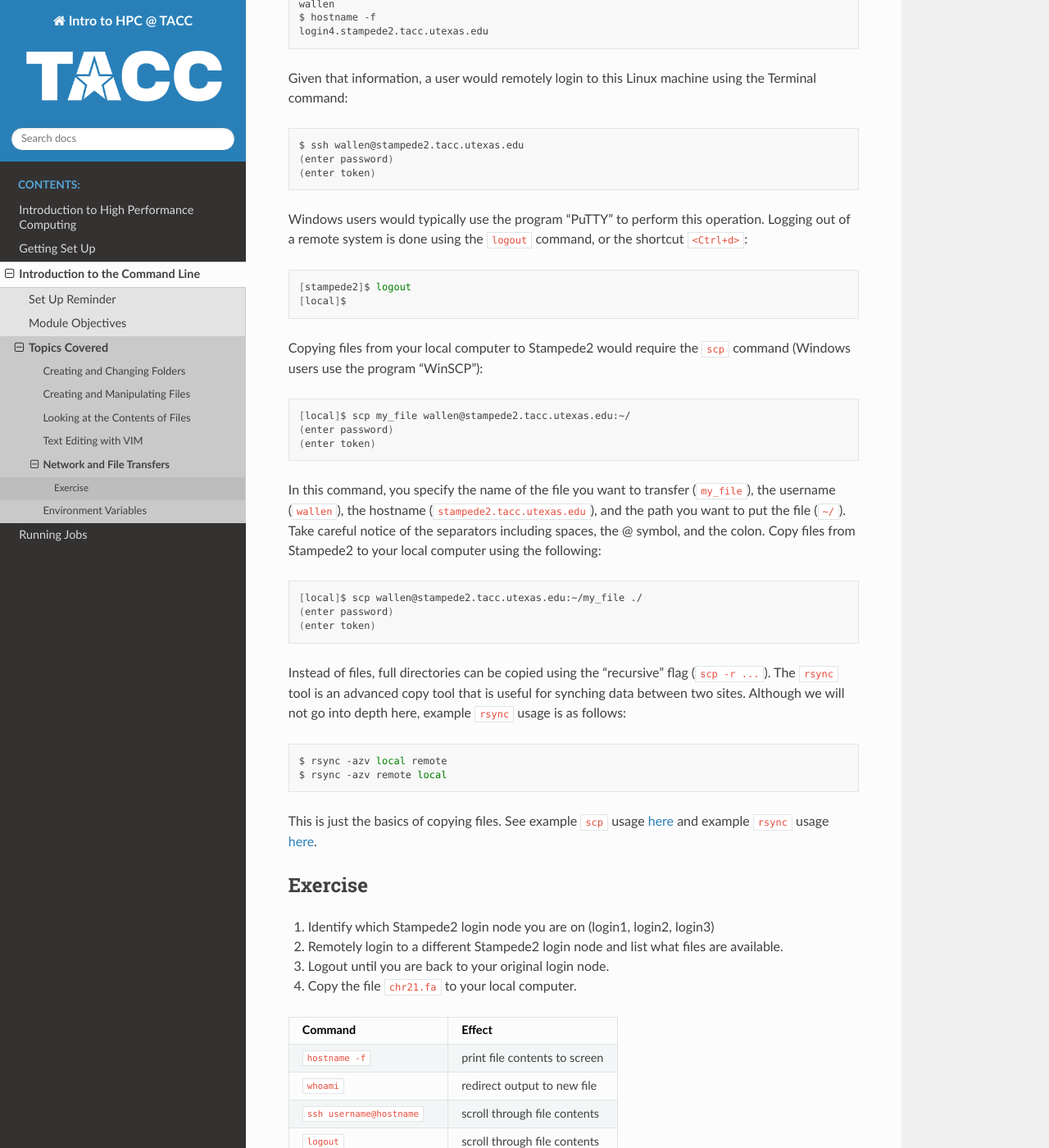
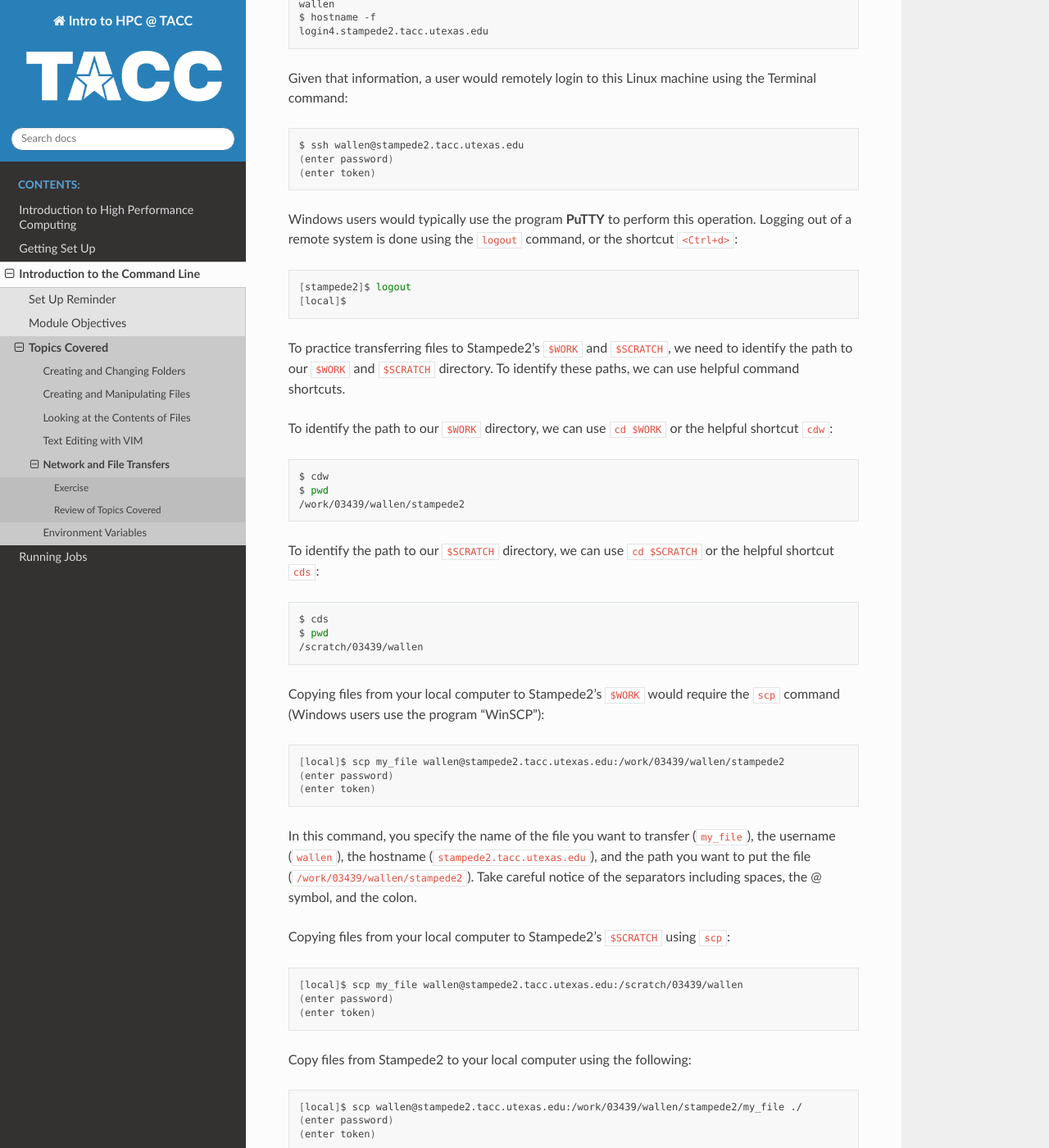
Before and after one commit to ancantu/tacc-reproducible-intro-hpc, a Sphinx documentation site: the page built from docs/source/intro_to_command_line/command_line_05.rst, in a window 1280 px wide and 1400 px high, scrolled down 289 px. Shown: the whole window at 82% size. Built offline with Sphinx 7.4.7 and the Read the Docs theme 2.0.0, drawn with Linux system fonts in a browser that asks for light colours; some of the changed text lies outside the part shown.

Commit message:
updated command_line_05.rst

```diff
--- a/docs/source/intro_to_command_line/command_line_05.rst
+++ b/docs/source/intro_to_command_line/command_line_05.rst
@@ -18,28 +18,58 @@
    (enter password)
    (enter token)
 
-Windows users would typically use the program "PuTTY" to perform this operation. Logging out of a remote system is done using the ``logout`` command, or the shortcut ``<Ctrl+d>``:
+Windows users would typically use the program **PuTTY** to perform this operation. Logging out of a remote system is done using the ``logout`` command, or the shortcut ``<Ctrl+d>``:
 
 .. code-block:: bash
 
   [stampede2]$ logout
   [local]$
 
-Copying files from your local computer to Stampede2 would require the ``scp`` command (Windows users use the program "WinSCP"):
+To practice transferring files to Stampede2's ``$WORK`` and ``$SCRATCH``, we need to identify the path to our ``$WORK`` and ``$SCRATCH`` directory. To identify these paths, we can use helpful command shortcuts.
+
+To identify the path to our ``$WORK`` directory, we can use ``cd $WORK`` or the helpful shortcut ``cdw``:
 
 .. code-block:: bash
 
-   [local]$ scp my_file wallen@stampede2.tacc.utexas.edu:~/
+   $ cdw
+   $ pwd
+   /work/03439/wallen/stampede2
+
+To identify the path to our ``$SCRATCH`` directory, we can use ``cd $SCRATCH`` or the helpful shortcut ``cds``:
+
+.. code-block:: bash
+
+   $ cds
+   $ pwd
+   /scratch/03439/wallen
+
+Copying files from your local computer to Stampede2's ``$WORK`` would require the ``scp`` command (Windows users use the program "WinSCP"):
+
+.. code-block:: bash
+
+   [local]$ scp my_file wallen@stampede2.tacc.utexas.edu:/work/03439/wallen/stampede2
    (enter password)
    (enter token)
 
-In this command, you specify the name of the file you want to transfer (``my_file``), the username (``wallen``), the hostname (``stampede2.tacc.utexas.edu``), and the path you want to put the file (``~/``). Take careful notice of the separators including spaces, the @ symbol, and the colon. Copy files from Stampede2 to your local computer using the following:
+In this command, you specify the name of the file you want to transfer (``my_file``), the username (``wallen``), the hostname (``stampede2.tacc.utexas.edu``), and the path you want to put the file (``/work/03439/wallen/stampede2``). Take careful notice of the separators including spaces, the @ symbol, and the colon.
+
+Copying files from your local computer to Stampede2's ``$SCRATCH`` using ``scp``:
 
 .. code-block:: bash
 
-   [local]$ scp wallen@stampede2.tacc.utexas.edu:~/my_file ./
+   [local]$ scp my_file wallen@stampede2.tacc.utexas.edu:/scratch/03439/wallen
    (enter password)
    (enter token)
+
+Copy files from Stampede2 to your local computer using the following:
+
+.. code-block:: bash
+
+   [local]$ scp wallen@stampede2.tacc.utexas.edu:/work/03439/wallen/stampede2/my_file ./
+   (enter password)
+   (enter token)
+
+Note: If you wanted to copy ``my_file`` from ``$SCRATCH``, the path you would specify after the colon would be ``/scratch/03439/wallen/my_file``.
 
 Instead of files, full directories can be copied using the "recursive" flag (``scp -r ...``). The ``rsync`` tool is an advanced copy tool that is useful for synching data between two sites. Although we will not go into depth here, example ``rsync`` usage is as follows:
 
@@ -58,24 +88,31 @@
 3. Logout until you are back to your original login node.
 4. Copy the file ``chr21.fa`` to your local computer.
 
+Review of Topics Covered
+^^^^^^^^^^^^^^^^^^^^^^^^
+
 +------------------------------------+-------------------------------------------------+
 | Command                            |          Effect                                 |
 +====================================+=================================================+
-| ``hostname -f``                    |  print file contents to screen                  |
+| ``hostname -f``                    |  print hostname                                 |
 +------------------------------------+-------------------------------------------------+
-| ``whoami``                         |  redirect output to new file                    |
+| ``whoami``                         |  print username                                 |
 +------------------------------------+-------------------------------------------------+
-| ``ssh username@hostname``          |  scroll through file contents                   |
+| ``ssh username@hostname``          |  remote login                                   |
 +------------------------------------+-------------------------------------------------+
-| ``logout``                         |  scroll through file contents                   |
+| ``logout``                         |  logout                                         |
 +------------------------------------+-------------------------------------------------+
-| ``scp local remote``               |  output beginning of file                       |
+| ``cd $WORK``, ``cdw``              |  navigate to $WORK file system                  |
 +------------------------------------+-------------------------------------------------+
-| ``scp remote local``               |  output end of a file                           |
+| ``cd $SCRATCH``, ``cds``           |  navigate to $SCRATCH file system               |
 +------------------------------------+-------------------------------------------------+
-|  ``rsync -azv local remote``       |  search for 'pattern' in a file                 |
+| ``scp local remote``               |  copy a file from local to remote               |
 +------------------------------------+-------------------------------------------------+
-|  ``rsync -azv remote local``       |  shortcut for home directory                    |
+| ``scp remote local``               |  copy a file from remote to local               |
++------------------------------------+-------------------------------------------------+
+|  ``rsync -azv local remote``       |  sync files between local and remote            |
++------------------------------------+-------------------------------------------------+
+|  ``rsync -azv remote local``       |  sync files between remote and local            |
 +------------------------------------+-------------------------------------------------+
 |  ``<Ctrl+d>``                      |  logout of host                                 |
 +------------------------------------+-------------------------------------------------+
```
